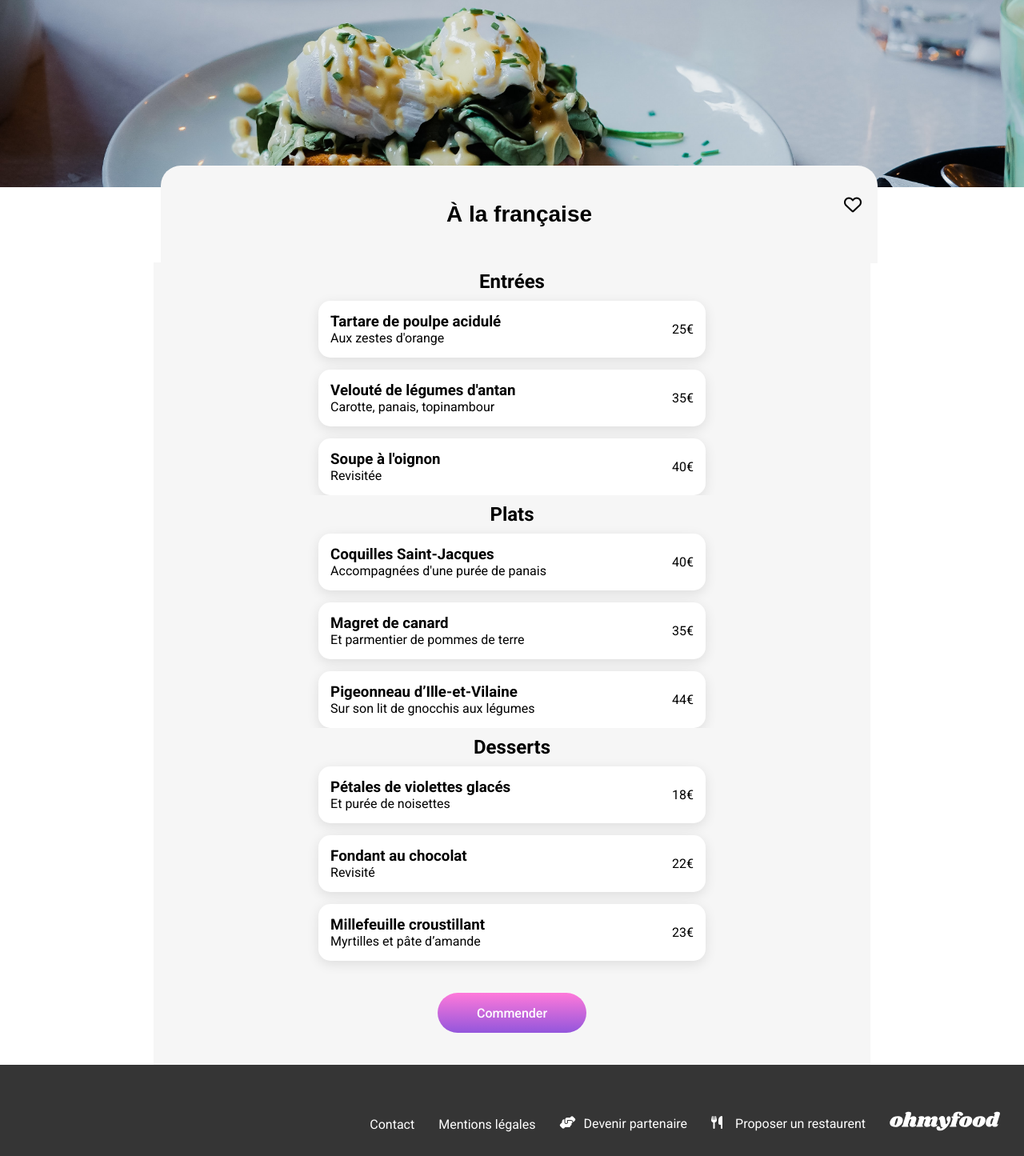
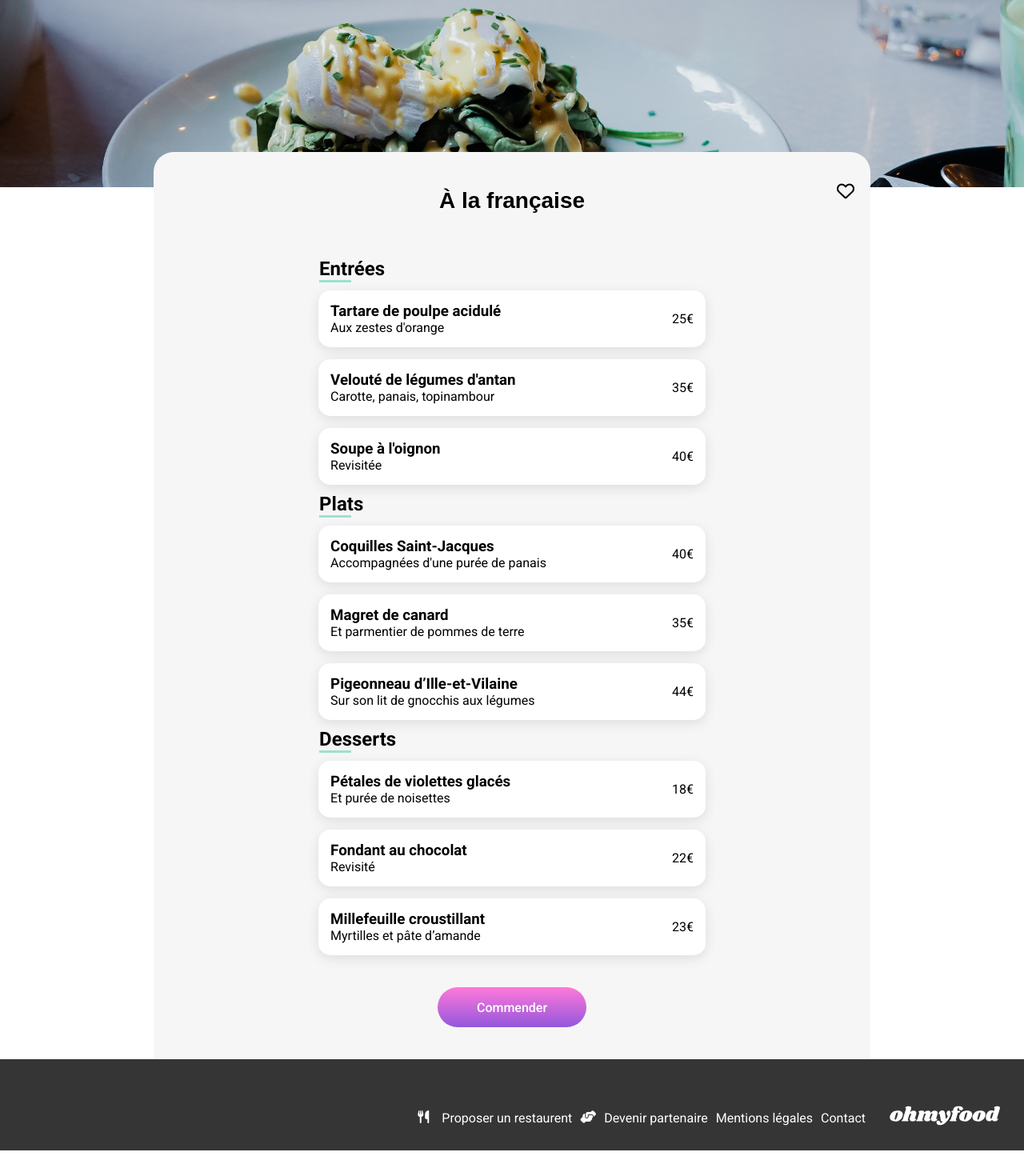
Before and after one commit to RHammerer/Projet-4, a plain HTML site: page a-la-francaise.html in a window 1280 px wide. Shown: the part 105-1550 px from the top of the page at 80% size. Drawn offline with Linux system fonts and the light colour scheme; a web font is replaced by a local one.

Commit message:
Version finale site Ohmyfood

```diff
--- a/a-la-francaise.html
+++ b/a-la-francaise.html
@@ -40,7 +40,7 @@
     </header>
     <main class="main-restaurant">
       <section class="menu">
-        <h2>Entrées</h2>
+        <h2 class="dish">Entrées</h2>
 
         <ul class="menu-container entree">
           <li class="dish-card">
@@ -78,7 +78,7 @@
       </section>
 
       <section class="menu">
-        <h2>Plats</h2>
+        <h2 class="dish">Plats</h2>
 
         <ul class="menu-container plat">
           <li class="dish-card">
@@ -116,7 +116,7 @@
       </section>
 
       <section class="menu">
-        <h2>Desserts</h2>
+        <h2 class="dish">Desserts</h2>
         <ul class="menu-container dessert">
           <li class="dish-card">
             <div class="menu-text">
@@ -156,16 +156,18 @@
       </div>
       <footer>
         <img src="./images/logo/ohmyfood@2x.svg" alt="Logo Ohmyfood" />
-        <div class="text-footer">
-          <i class="fa-solid fa-utensils"></i>
-          <p>Proposer un restaurent</p>
-        </div>
-        <div class="text-footer">
-          <i class="fa-solid fa-handshake-angle"></i>
-          <p>Devenir partenaire</p>
-        </div>
-        <p>Mentions légales</p>
-        <a href="mailto:mail@gmail.com">Contact</a>
+        <ul class="footer">
+          <li class="text-footer">
+            <i class="fa-solid fa-utensils"></i>
+            <p>Proposer un restaurent</p>
+          </li>
+          <li class="text-footer">
+            <i class="fa-solid fa-handshake-angle"></i>
+            <p>Devenir partenaire</p>
+          </li>
+          <li><p>Mentions légales</p></li>
+          <li><a href="mailto:mail@gmail.com">Contact</a></li>
+        </ul>
       </footer>
     </main>
   </body>
--- a/styles/sass/layouts/cards-restaurent.scss
+++ b/styles/sass/layouts/cards-restaurent.scss
@@ -4,6 +4,16 @@ main {
     flex-direction: column;
     h2 {
       margin: 10px;
+      align-self: flex-start;
+      padding-left: 15px;
+      display: flex;
+      flex-direction: column;
+    }
+    .dish::after {
+      content: " ";
+      height: 3px;
+      width: 40px;
+      background-color: $green-color;
     }
     .liste-restaurant {
       position: relative;
@@ -35,4 +45,8 @@ main {
     align-items: center;
     margin-top: 10px;
   }
+  h3,
+  p {
+    padding-left: 15px;
+  }
 }
--- a/styles/sass/layouts/mediaquerries.scss
+++ b/styles/sass/layouts/mediaquerries.scss
@@ -16,8 +16,8 @@
       display: flex;
       flex-direction: row;
       gap: 15px;
-      margin-left: 180px;
-      margin-right: 180px;
+      margin-left: 30px;
+      margin-right: 30px;
     }
   }
 
@@ -39,26 +39,17 @@
       margin: 0;
     }
   }
-  .header-img {
-    position: relative;
-  }
+
   .restaurent-title {
     width: 70%;
     padding: 45px;
-    position: absolute;
-    left: 201px;
   }
 
   .menu {
     width: 70%;
     align-items: center;
-    transform: translateY(90px);
   }
   .main-restaurant {
-    h2 {
-      display: flex;
-      align-items: flex-start;
-    }
     display: flex;
     flex-direction: column;
     align-items: center;
@@ -68,7 +59,6 @@
   }
   .button-container {
     width: 70%;
-    margin-top: 90px;
   }
   .main-img {
     height: 300px;
@@ -82,4 +72,20 @@
     right: 15px;
     font-size: 22px;
   }
+  .footer {
+    display: flex;
+    flex-direction: row;
+    gap: 10px;
+  }
+  .restaurant {
+    align-self: flex-start;
+    padding-left: 15px;
+  }
+  .dish {
+    margin: 10px;
+    align-self: flex-start;
+    padding-left: 22%;
+    display: flex;
+    flex-direction: column;
+  }
 }
--- a/styles/sass/layouts/menu.scss
+++ b/styles/sass/layouts/menu.scss
@@ -8,13 +8,15 @@
   flex-direction: row;
   align-items: center;
   justify-content: center;
-  position: absolute;
-  top: 273px;
   width: 100%;
   padding: 15px;
   padding-top: 30px;
   background: $main-bg-color;
   border-radius: 25px 25px 0px 0px;
+  margin: auto;
+  margin-top: -48px;
+  z-index: 10;
+  position: relative;
 }
 .restaurant-heart {
   position: absolute;
--- a/styles/sass/utils/_variables.scss
+++ b/styles/sass/utils/_variables.scss
@@ -1,2 +1,3 @@
-$main-bg-color: #F6F6F6;
-$gradient-button: linear-gradient(#FF79DA,#9356DC)
+$main-bg-color: #f6f6f6;
+$gradient-button: linear-gradient(#ff79da, #9356dc);
+$green-color: #99e2d0;
--- a/styles/sass/utils/footer.scss
+++ b/styles/sass/utils/footer.scss
@@ -21,3 +21,8 @@ footer {
     height: 20px;
   }
 }
+.footer {
+  display: flex;
+  flex-direction: column;
+  gap: 10px;
+}
```
Also changed, not shown: Index.html (+1 -1 lines), la-note-enchentee.html (+15 -13 lines), la-palette-du-gout.html (+15 -13 lines), le-delice-des-sens.html (+15 -13 lines), styles/main.css, styles/sass/layouts/cards-restaurent.css, styles/sass/layouts/mediaquerries.css, styles/sass/utils/footer.css, 5 other files.
